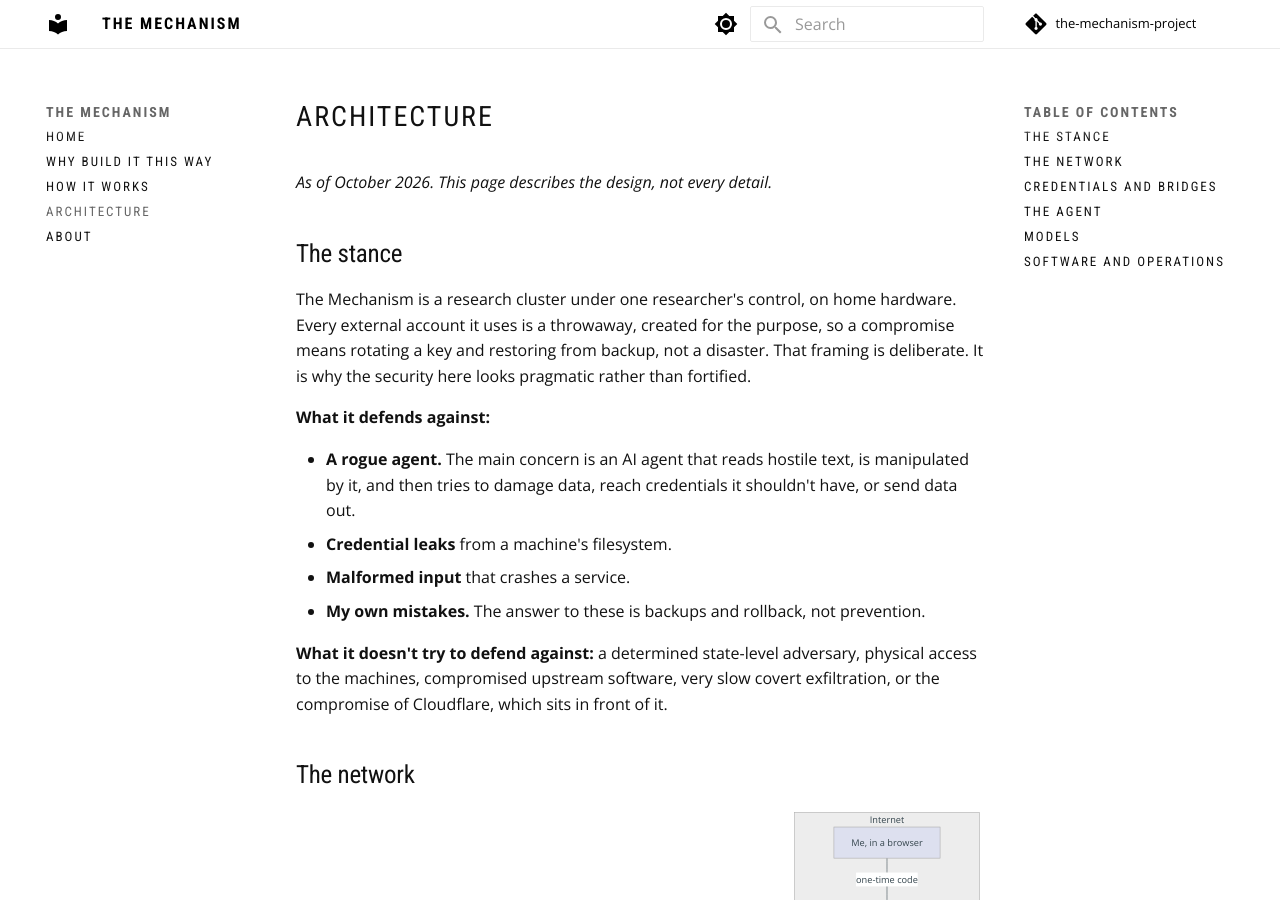
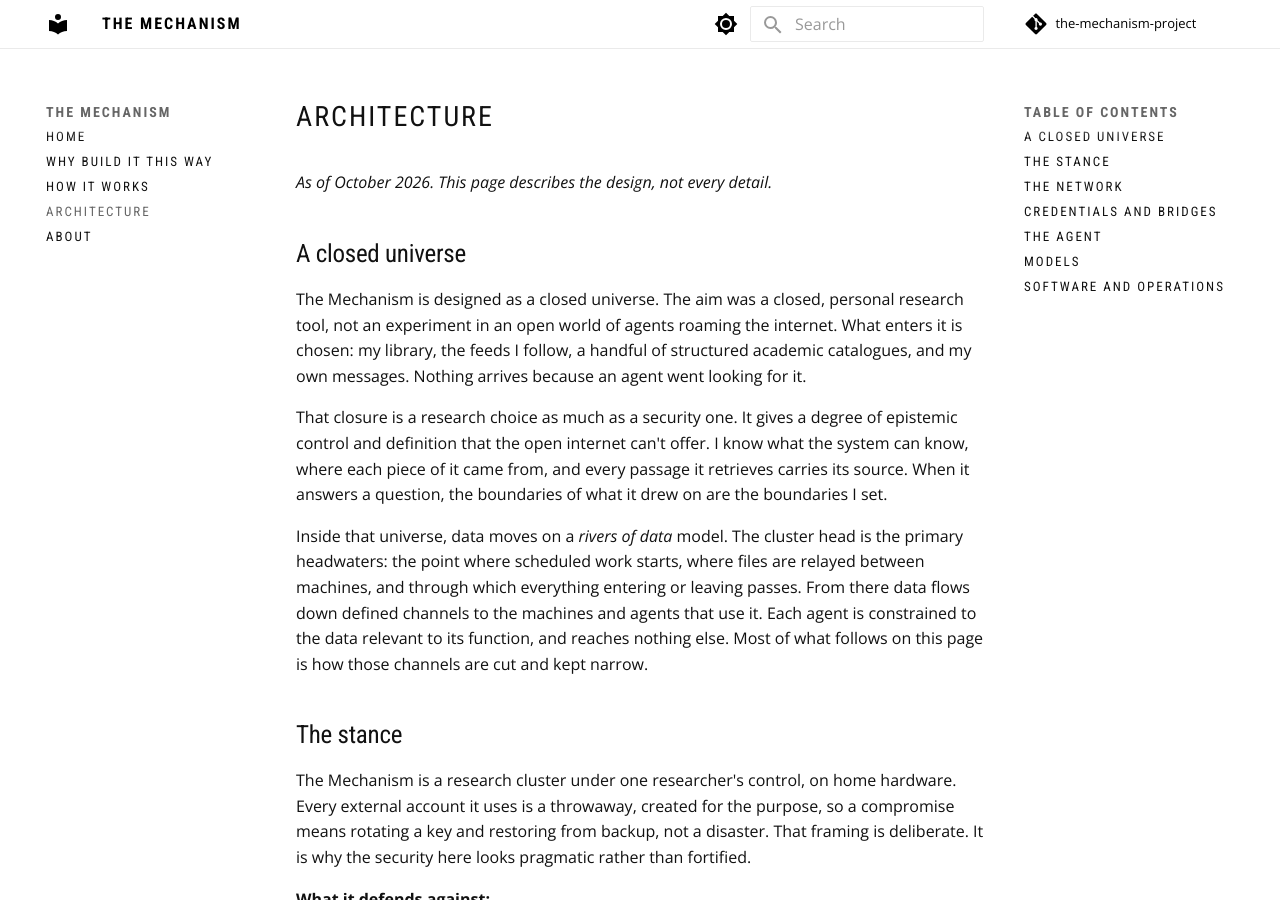
Before and after one commit to jamessmithies/the-mechanism-project, an MkDocs documentation site: the page built from docs/architecture.md, in a window 1280 px wide and 900 px high. Built offline with MkDocs 1.6.1 and Material for MkDocs 9.7.7, drawn with Linux system fonts in a browser that asks for light colours; comment, search, counter and statistics services are not loaded.

Commit message:
Architecture: a closed universe, and the rivers-of-data model
Co-Authored-By: Claude Opus 5.5 <noreply@anthropic.com>

```diff
--- a/docs/architecture.md
+++ b/docs/architecture.md
@@ -1,6 +1,25 @@
 # Architecture
 
 *As of October 2026. This page describes the design, not every detail.*
+
+## A closed universe
+
+The Mechanism is designed as a closed universe. The aim was a closed, personal research tool, not
+an experiment in an open world of agents roaming the internet. What enters it is chosen: my
+library, the feeds I follow, a handful of structured academic catalogues, and my own messages.
+Nothing arrives because an agent went looking for it.
+
+That closure is a research choice as much as a security one. It gives a degree of epistemic control
+and definition that the open internet can't offer. I know what the system can know, where each
+piece of it came from, and every passage it retrieves carries its source. When it answers a
+question, the boundaries of what it drew on are the boundaries I set.
+
+Inside that universe, data moves on a *rivers of data* model. The cluster head is the primary
+headwaters: the point where scheduled work starts, where files are relayed between machines, and
+through which everything entering or leaving passes. From there data flows down defined channels to
+the machines and agents that use it. Each agent is constrained to the data relevant to its function,
+and reaches nothing else. Most of what follows on this page is how those channels are cut and kept
+narrow.
 
 ## The stance
 
```
